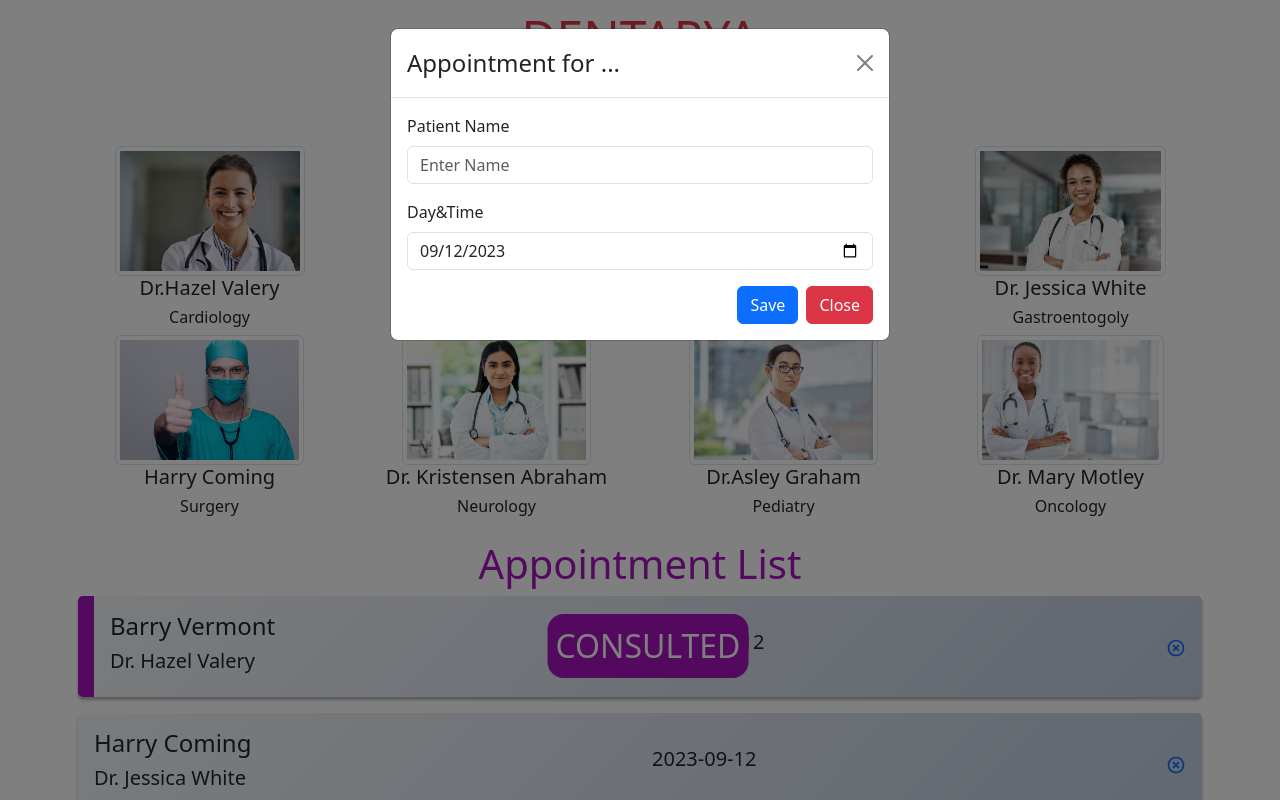
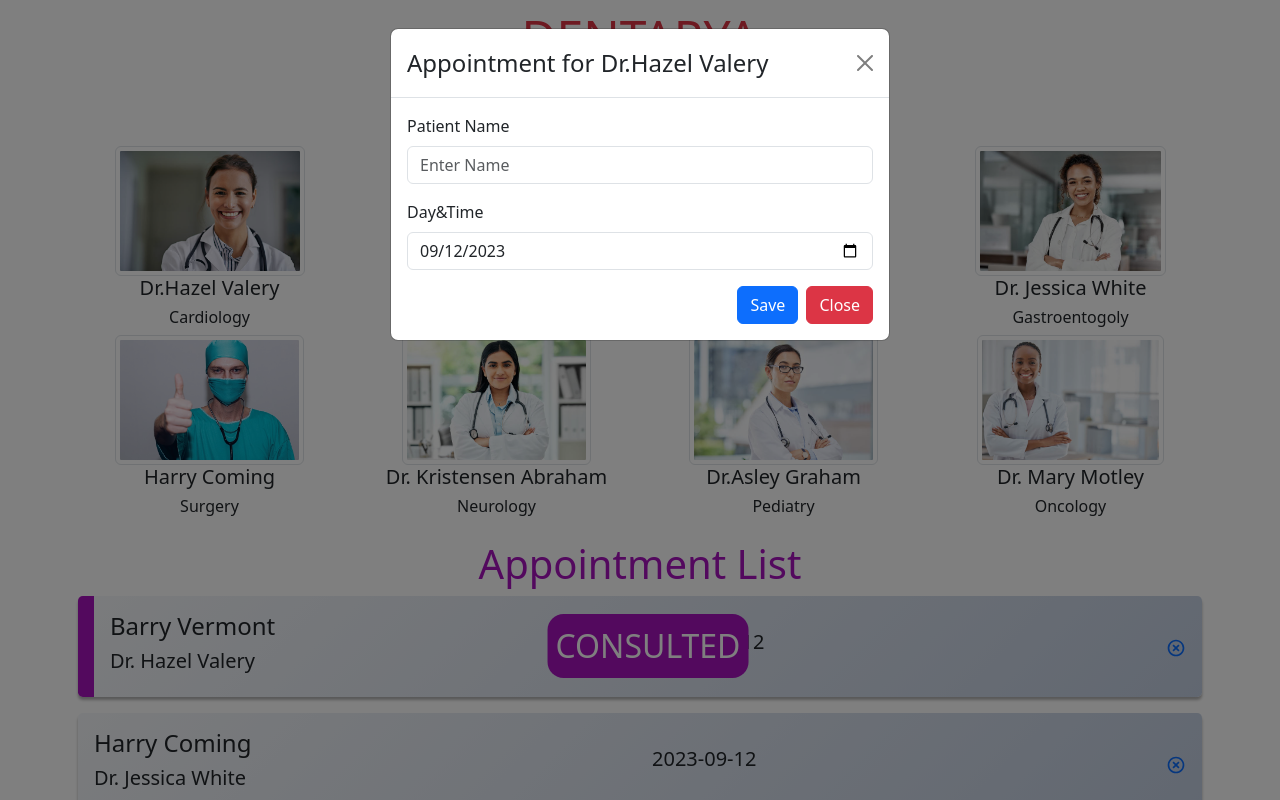
Before and after one commit to ilkaytech/Dentarya_Appointment_Project, a React (Create React App) app: page / in a window 1280 px wide. Both pictures are taken after a click on the picture 209 px from the left and 210 px from the top of the page. Shown: the top 800 px of the page. Built offline with nearby package versions, Linux system fonts and the light colour scheme.

Commit message:
doctorName

```diff
--- a/src/components/AddModal.jsx
+++ b/src/components/AddModal.jsx
@@ -3,18 +3,29 @@ import Form from "react-bootstrap/Form";
 import Modal from "react-bootstrap/Modal";
 import { useState } from "react";
 
-function AddModal({ show, handleClose, apps, setApps }) {
+function AddModal({ show, handleClose, apps, setApps, drName }) {
   const [name, setName] = useState("");
   const [date, setDate] = useState(new Date().toISOString().slice(0, 10));
   const handleSubmit = (e) => {
     e.preventDefault();
+    setApps([
+      ...apps,
+      {
+        id: apps.lenght + 1,
+        patient: name,
+        day: date,
+        consulted: false,
+        doctor: drName,
+      },
+    ]);
+
     handleClose();
   };
   return (
     <>
       <Modal show={show} onHide={handleClose}>
         <Modal.Header closeButton>
-          <Modal.Title>Appointment for ...</Modal.Title>
+          <Modal.Title>Appointment for {drName}</Modal.Title>
         </Modal.Header>
         <Modal.Body>
           <Form onSubmit={handleSubmit}>
--- a/src/components/Doctors.jsx
+++ b/src/components/Doctors.jsx
@@ -6,9 +6,10 @@ import { useState } from "react";
 
 const Doctors = ({ apps, setApps }) => {
   const [show, setShow] = useState(false);
-  const handleImgClick = () => {
-    setShow(true);
-  };
+  const [drName, setDrName] = useState("");
+  // const handleImgClick = () => {
+  //   setShow(true);
+  // };
   return (
     <Container className="p-2">
       <h3 className="display-6 mb-3" style={{ color: "rgb(166, 18, 189)" }}>
@@ -22,7 +23,10 @@ const Doctors = ({ apps, setApps }) => {
               src={img}
               alt={name}
               className="img-thumbnail doctor-img"
-              onClick={handleImgClick}
+              onClick={() => {
+                setDrName(name);
+                setShow(true);
+              }}
             />
             <h5>{name} </h5>
             <h6>{dep} </h6>
@@ -34,6 +38,7 @@ const Doctors = ({ apps, setApps }) => {
         handleClose={() => setShow(false)}
         apps={apps}
         setApps={setApps}
+        drName={drName}
       />
     </Container>
   );
```
